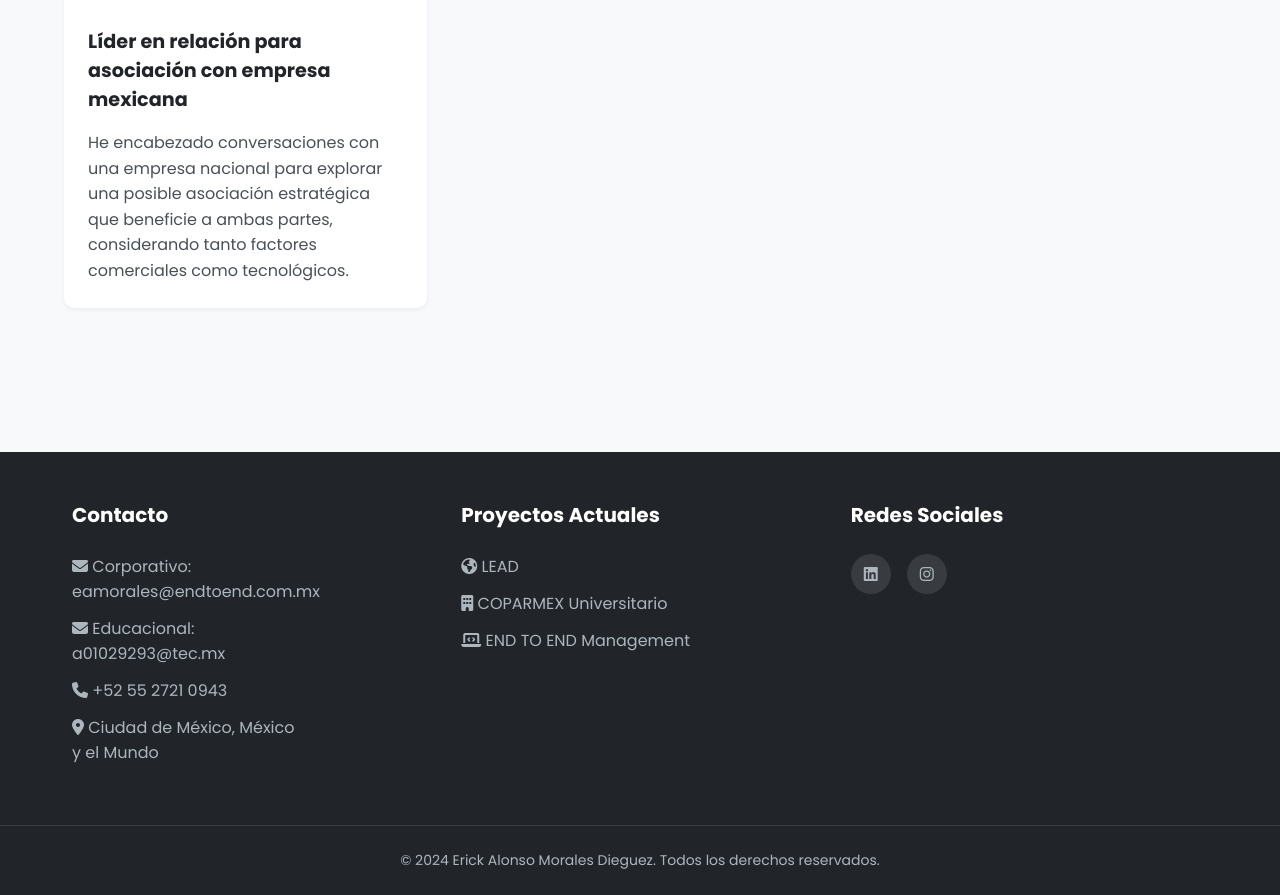
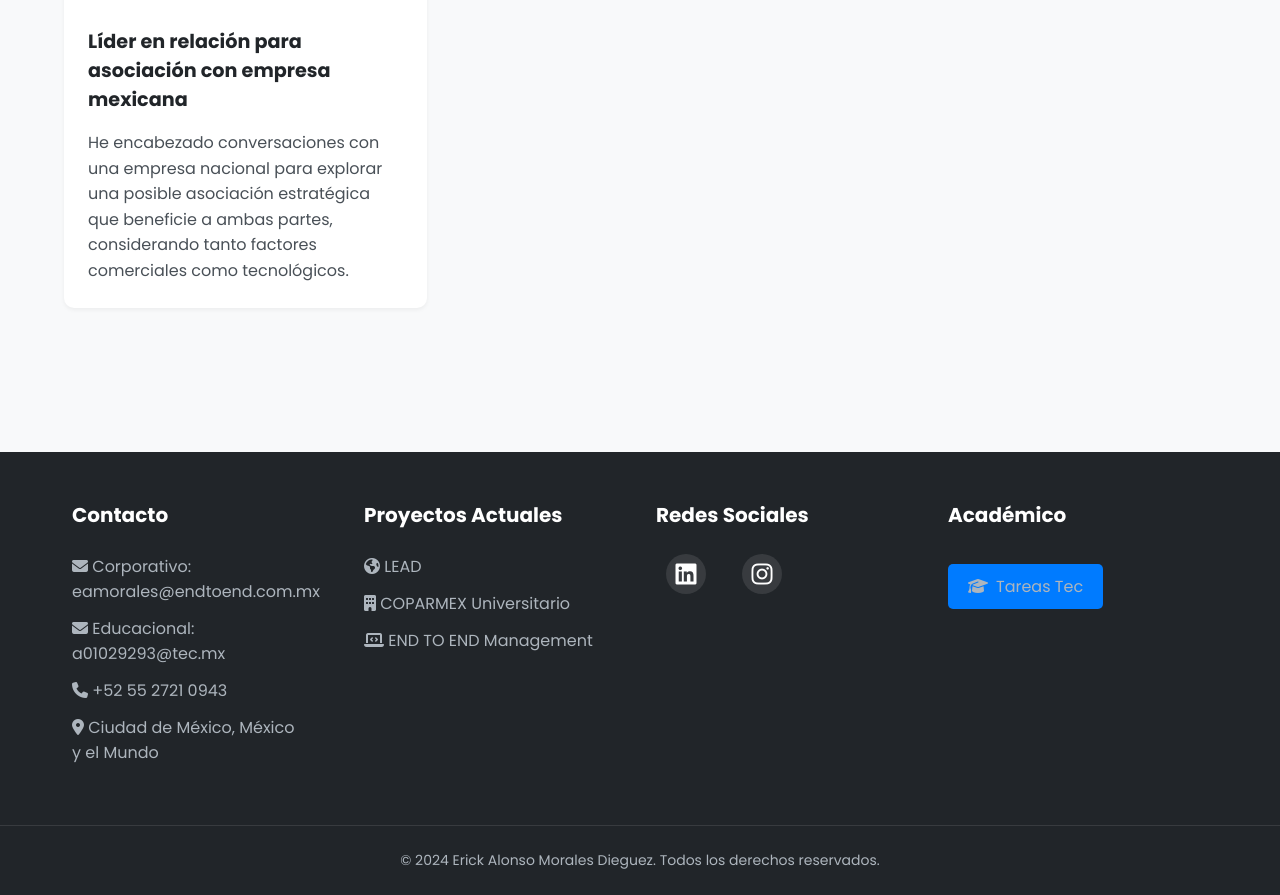
Before and after one commit to EAMD05/EAMD05.github.io, a plain HTML site: page index.html in a window 1280 px wide. Shown: the part 4006-4901 px from the top of the page. Drawn offline with Linux system fonts and the light colour scheme.

Commit message:
added the tec tareas button

```diff
--- a/index.html
+++ b/index.html
@@ -556,6 +556,12 @@
                     <a href="https://www.instagram.com/erick.mdgz?igsh=bWtnM2JsZmUwbW42&utm_source=qr" target="_blank"><i class="fab fa-instagram"></i></a>
                 </div>
             </div>
+            <div class="footer-section">
+                <h3>Académico</h3>
+                <a href="/Tareas-Web/index.html" class="tareas-btn">
+                    <i class="fas fa-graduation-cap"></i> Tareas Tec
+                </a>
+            </div>
         </div>
         <div class="footer-bottom">
             <p>&copy; 2024 Erick Alonso Morales Dieguez. Todos los derechos reservados.</p>
--- a/styles/main.css
+++ b/styles/main.css
@@ -162,6 +162,38 @@ body {
 
 .social-icons a:hover {
     background-color: rgba(255, 255, 255, 0.2);
+}
+
+.footer-section .social-icons a {
+    color: #fff;
+    font-size: 1.5rem;
+    margin: 0 10px;
+    transition: color 0.3s ease;
+}
+
+.footer-section .social-icons a:hover {
+    color: #007bff;
+}
+
+.tareas-btn {
+    display: inline-flex;
+    align-items: center;
+    padding: 10px 20px;
+    background-color: #007bff;
+    color: white;
+    text-decoration: none;
+    border-radius: 5px;
+    transition: background-color 0.3s ease;
+    margin-top: 10px;
+}
+
+.tareas-btn i {
+    margin-right: 8px;
+}
+
+.tareas-btn:hover {
+    background-color: #0056b3;
+    color: white;
 }
 
 .footer-bottom {
```
